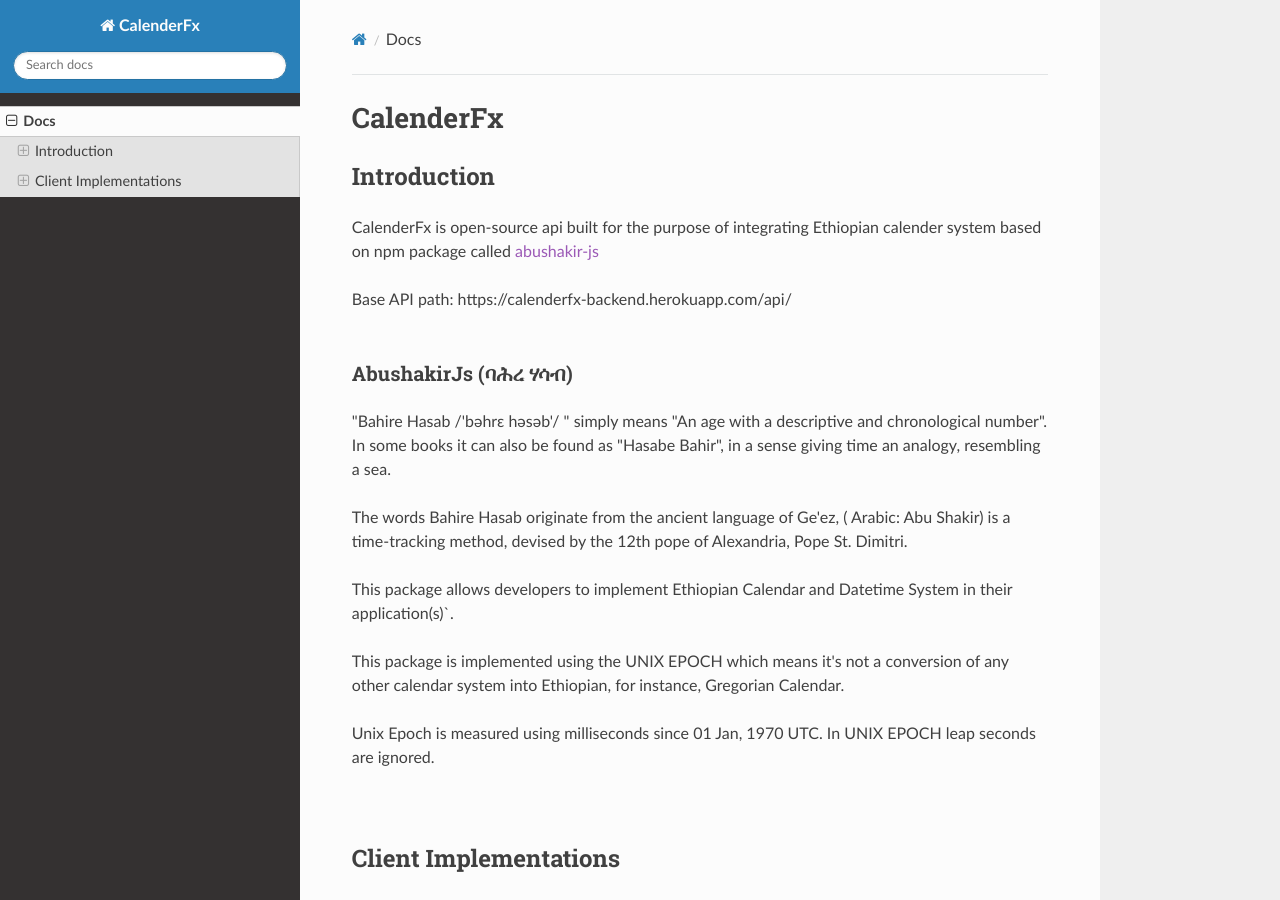
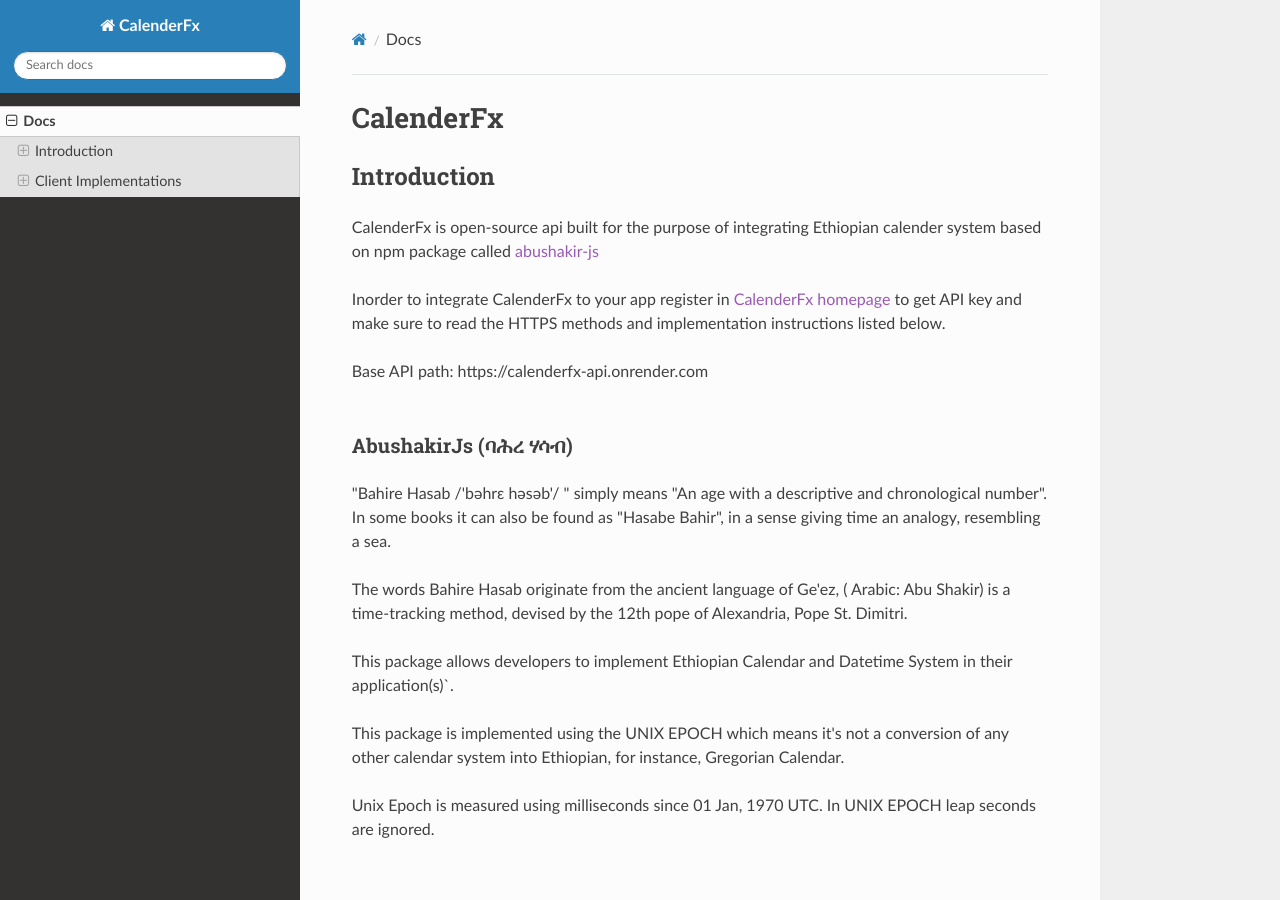
Before and after one commit to Besufikad17/CalenderFx-docs, an MkDocs documentation site: the page built from docs/index.md, in a window 1280 px wide and 900 px high. Built offline with MkDocs 1.6.1, drawn with Linux system fonts in a browser that asks for light colours; nearby versions of some CDN libraries.

Commit message:
Update index.md

```diff
--- a/docs/index.md
+++ b/docs/index.md
@@ -4,7 +4,9 @@
 
 CalenderFx is open-source api built for the purpose of integrating Ethiopian calender system based on npm package called [abushakir-js]('https://www.npmjs.com/package/abushakir')
 
-Base API path: https://calenderfx-backend.herokuapp.com/api/
+Inorder to integrate CalenderFx to your app register in [CalenderFx homepage]('https://calenderfx-client.onrender.com/') to get API key and make sure to read the HTTPS methods and implementation instructions listed below.
+
+Base API path: https://calenderfx-api.onrender.com
 <br><br>
 
 ### AbushakirJs (ባሕረ ሃሳብ)
```
